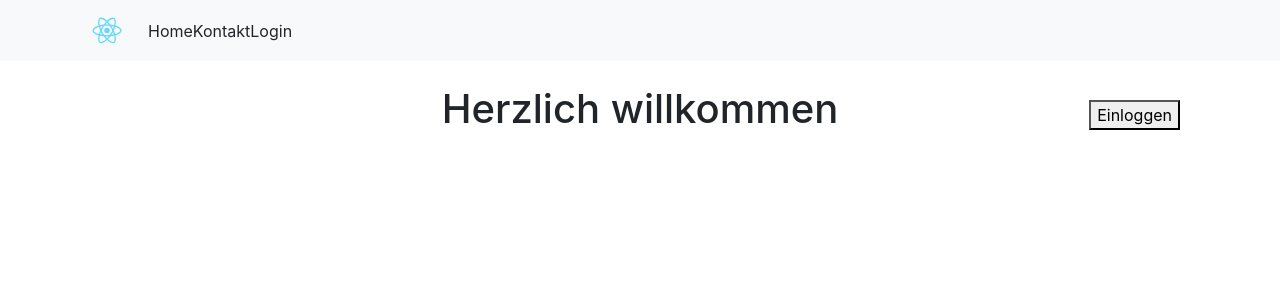
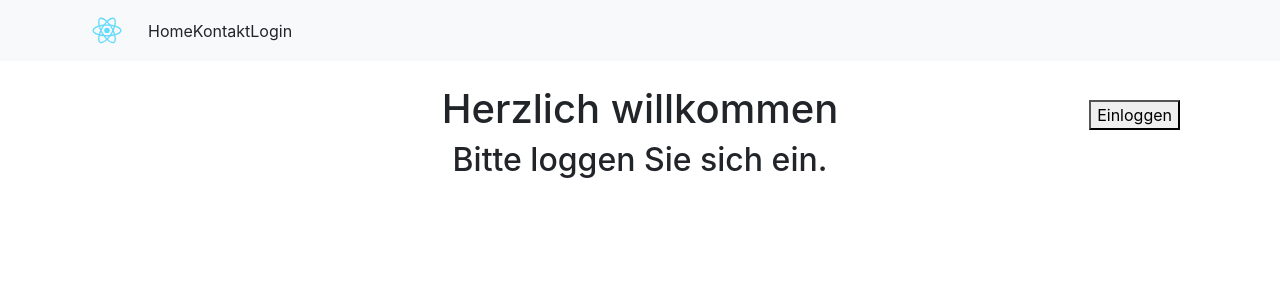
Before and after one commit to Weltraumbiene/user-profile-app-franneck, a React (Create React App) app: page / in a window 1280 px wide. Shown: the top 300 px of the page. Built offline with nearby package versions, Linux system fonts and the light colour scheme.

Commit message:
Reuse login state in Home component.

```diff
--- a/src/App.js
+++ b/src/App.js
@@ -25,7 +25,7 @@ function App() {
 
       <Container className="mt-4">
         <Routes>
-          <Route path="/" element={<Home />} />
+          <Route path="/" element={<Home isLoggedIn={isLoggedIn} />} />
           <Route path="/contact" element={<Contact />} />
           <Route path="/login" element={<Login isLoggedIn={isLoggedIn} setIsLoggedIn={setIsLoggedIn} />} />
         </Routes>
--- a/src/components/Home.js
+++ b/src/components/Home.js
@@ -1,8 +1,17 @@
 import React from 'react';
 
 
-const Home = () => {
-    return (<h1>Herzlich willkommen</h1>)
+const Home = ({isLoggedIn}) => {
+    return (
+        <>
+            <h1>Herzlich willkommen</h1>
+            {isLoggedIn ?
+                <h2>Sie sind eingeloggt.</h2>
+                :
+                <h2>Bitte loggen Sie sich ein.</h2>
+            }
+        </>
+    )
 }
 
 export default Home;
```
